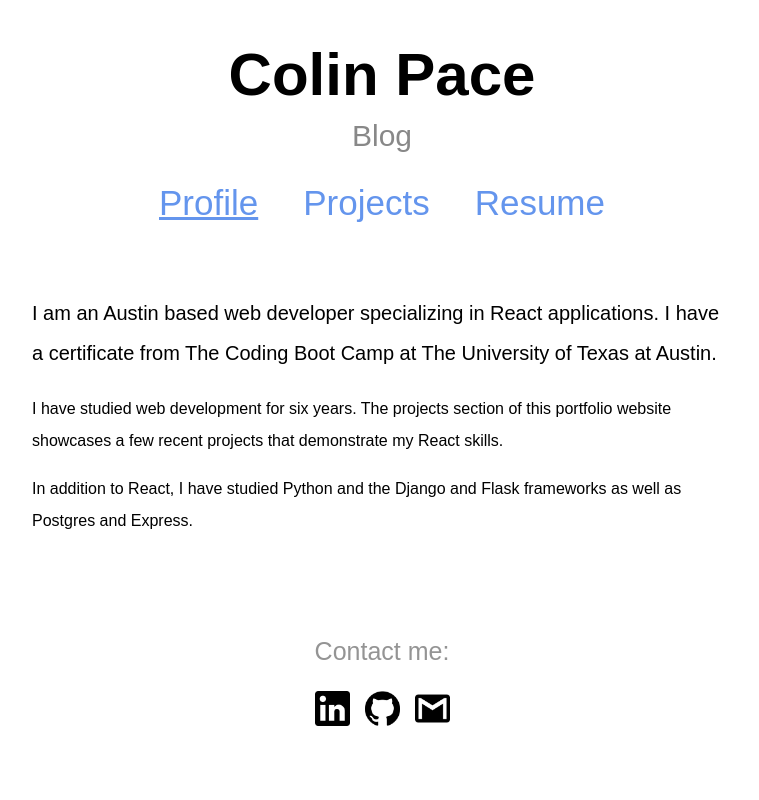
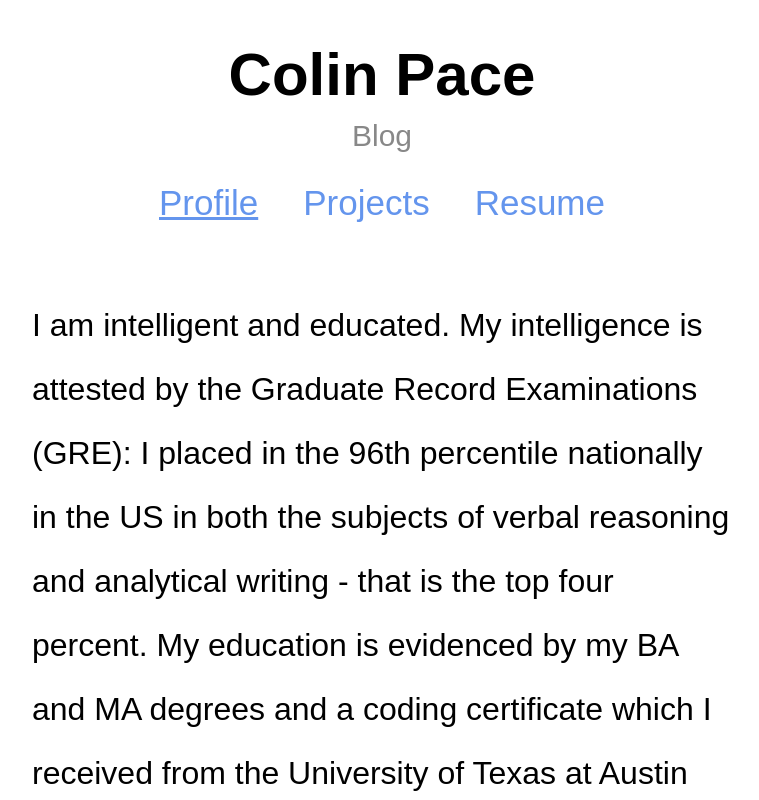
Before and after one commit to Colin-Pace/Portfolio, a React (Create React App) app: page / in a window 1280 px wide. Shown: the top 800 px of the page, without its empty margins (258-1017 px from the left). Built offline with nearby package versions, Linux system fonts and the light colour scheme.

Commit message:
edited profile

```diff
--- a/src/Profile.css
+++ b/src/Profile.css
@@ -6,7 +6,7 @@
 
 .profileText {
   font-family: Arial, Helvetica, sans-serif;
-  font-size: 1em;
+  font-size: 2em;
   line-height: 200%;
 }
 
--- a/src/Profile.js
+++ b/src/Profile.js
@@ -4,9 +4,8 @@ import './Profile.css';
 function Profile() {
   return (
     <div>
-      <p id = 'firstPara' className = 'profileText'>I am an Austin based web developer specializing in React applications. I have a certificate from The Coding Boot Camp at The University of Texas at Austin. </p>
-      <p className = 'profileText'>I have studied web development for six years. The projects section of this portfolio website showcases a few recent projects that demonstrate my React skills.</p>
-      <p id = 'lastText' className = 'profileText'>In addition to React, I have studied Python and the Django and Flask frameworks as well as Postgres and Express.</p>
+      <p className = 'profileText'>I am intelligent and educated. My intelligence is attested by the Graduate Record Examinations (GRE): I placed in the 96th percentile nationally in the US in both the subjects of verbal reasoning and analytical writing - that is the top four percent. My education is evidenced by my BA and MA degrees and a coding certificate which I received from the University of Texas at Austin (UT); a world class university, UT was recently ranked 43rd among universities globally and 23rd in the nation. Furthermore, only 13% of citizens in the US have a Master’s degree or higher.</p>
+      <p id = 'lastText' className = 'profileText'>In terms of work experience, the two titles I have had are Research and Machine Intelligence Analyst and also Research Engineering Scientist Associate. From the titles, it is clear that my work experience is in STEM subjects which is a passion of mine. As an analyst, I analyzed machine intelligence responses to user prompts and created improvements which the machine was then trained on. As an engineering scientist, I performed both manual and automated testing of software, and we wrote the automated tests in Cypress. Both experiences gave me insight into working in the STEM fields and prepared me for further related work.</p>
     </div>
   );
 }
```
